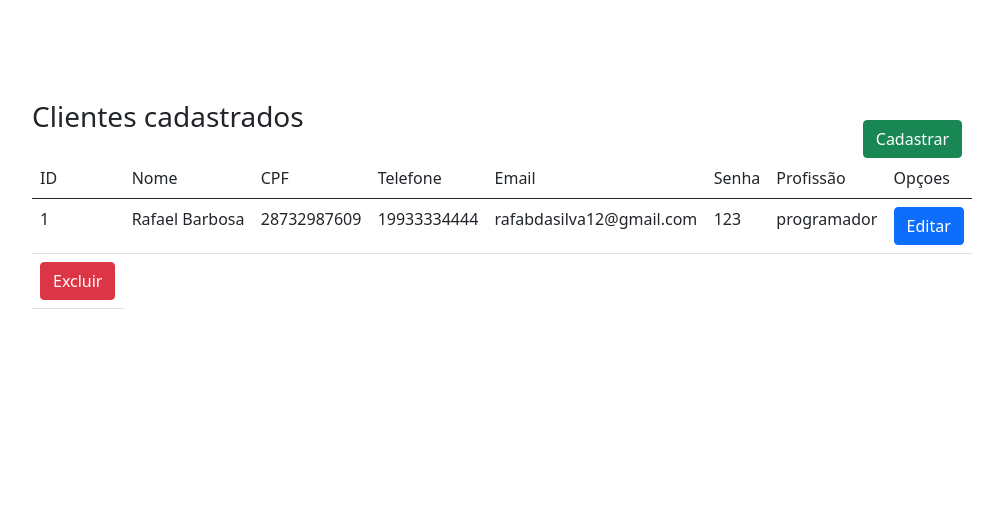
After one commit to RafaelAlexandreJesus/hotel, a Django app: a page that uses administracao/templates/administracao/cliente_inicio.html in a window 1280 px wide. The commit adds this page. Shown: the top 508 px of the page, without its empty margins (138-1141 px from the left). Run offline with Django 3.2, Linux system fonts and the light colour scheme; data comes from the database, SQL or seed files in the repository; some libraries are stand-ins or nearby versions.

Commit message:
21-07-20201 11:24

```diff
--- /dev/null
+++ b/administracao/templates/administracao/cliente_inicio.html
@@ -0,0 +1,43 @@
+{%extends 'base.html'%}
+
+{%block 'titulo'%}Lista clientes{%endblock%}
+
+{%block 'conteudo'%}
+<div class="container">
+    <a class="btn btn-success" href="{% url 'form_cliente_ADM' %} " style="float: right; margin: 20px 10px 0px 0px;">Cadastrar</a>
+    <h3>Clientes cadastrados</h3>
+    <table class="table" colspan="3">
+     <form method="post" action="{% url 'form_edita_cliente_ADM' %}">
+         {% csrf_token %}
+    <thead>
+        <td>ID</td>
+        <td>Nome</td>
+        <td>CPF</td>
+        <td>Telefone</td>
+        <td>Email</td>
+        <td>Senha</td>
+        <td>Profissão</td>
+        <td>Opçoes</td>
+    </thead>
+        {%for dados in listaC %}
+        <tr>
+            <td>{{dados.id}}</td>
+            <td>{{dados.nome}}</td>
+            <td>{{dados.cpf}}</td>
+            <td>{{dados.telefone}}</td>
+            <td>{{dados.email}}</td>
+            <td>{{dados.senha}}</td>
+            <td>{{dados.profissao}}</td>
+
+            <td><button class="btn btn-primary" type="submit" id="editar" name="editar" value="{{dados.id}}">Editar</button></td>
+
+        </tr>
+     </form>
+          <form method="post" action="{% url 'excluir_adm' %}">
+                {% csrf_token %}
+                <td><button class="btn btn-danger"  type="submit" id="excluir" name="excluir" value="{{dados.id}}">Excluir</button></td>
+            </form>
+        {%endfor%}
+    </table>
+</div>
+{%endblock%}
--- a/administracao/urls.py
+++ b/administracao/urls.py
@@ -6,6 +6,7 @@ urlpatterns = [
     path('formularioADM/', views.formulario , name='form_cliente_ADM'),
     path('editarADM/', views.editar , name='form_edita_cliente_ADM'),
     path('editar/', views.editar_banco , name='editar_adm'),
-    path('cadastro_cliente/', views.insere_cliente_adm , name='insere_cliente_adm'),
-    path('excluir_cliente/', views.excluir, name='excluir_adm'),
+    path('cadastro cliente/', views.insere_cliente_adm , name='insere_cliente_adm'),
+    path('excluir cliente/', views.excluir, name='excluir_adm'),
+    path('inicio cliente/', views.cliente_inicio, name='inicioCli'),
 ]
--- a/administracao/views.py
+++ b/administracao/views.py
@@ -3,11 +3,6 @@ import conexao
 c = conexao.conectar()
 
 def index(request):
-
-    with c.cursor() as listar:
-        sql = "select * from cliente"
-        listar.execute(sql)
-        lista = listar.fetchall()
     return render(request, 'administracao/index.html', {'listaC':lista})
 
 def formulario(request):
@@ -62,3 +57,10 @@ def excluir(request):
             return index(request)
 
     return index(request)
+
+def cliente_inicio(request):
+    with c.cursor() as listar:
+        sql = "select * from cliente"
+        listar.execute(sql)
+        lista = listar.fetchall()
+    return render(request, 'administracao/cliente_inicio.html', {'listaC':lista})
```
Also changed, not shown: administracao/templates/administracao/index.html (+8 -3 lines), home/templates/home/index.html (+5 -2 lines), administracao/templates/administracao/reserva/listar_quartos.html (renamed from administracao/templates/administracao/listar_quartos.html).
